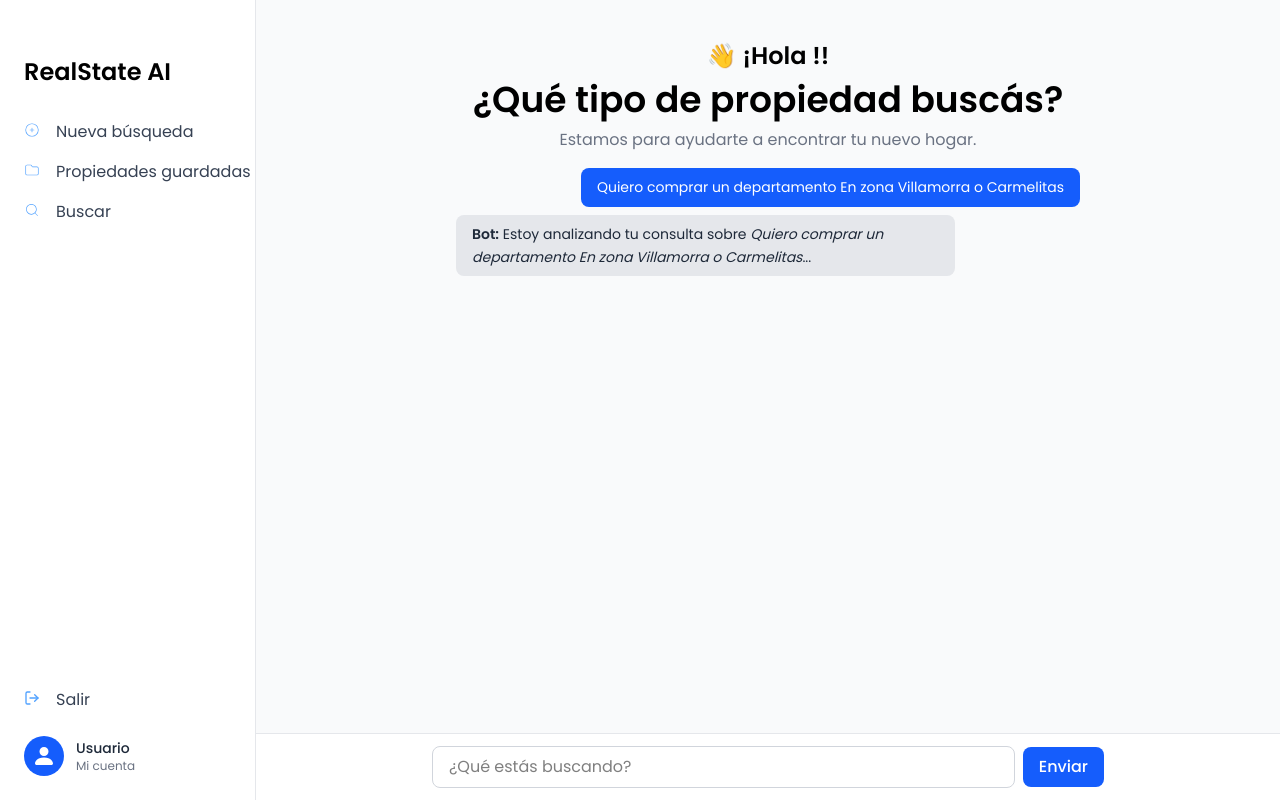
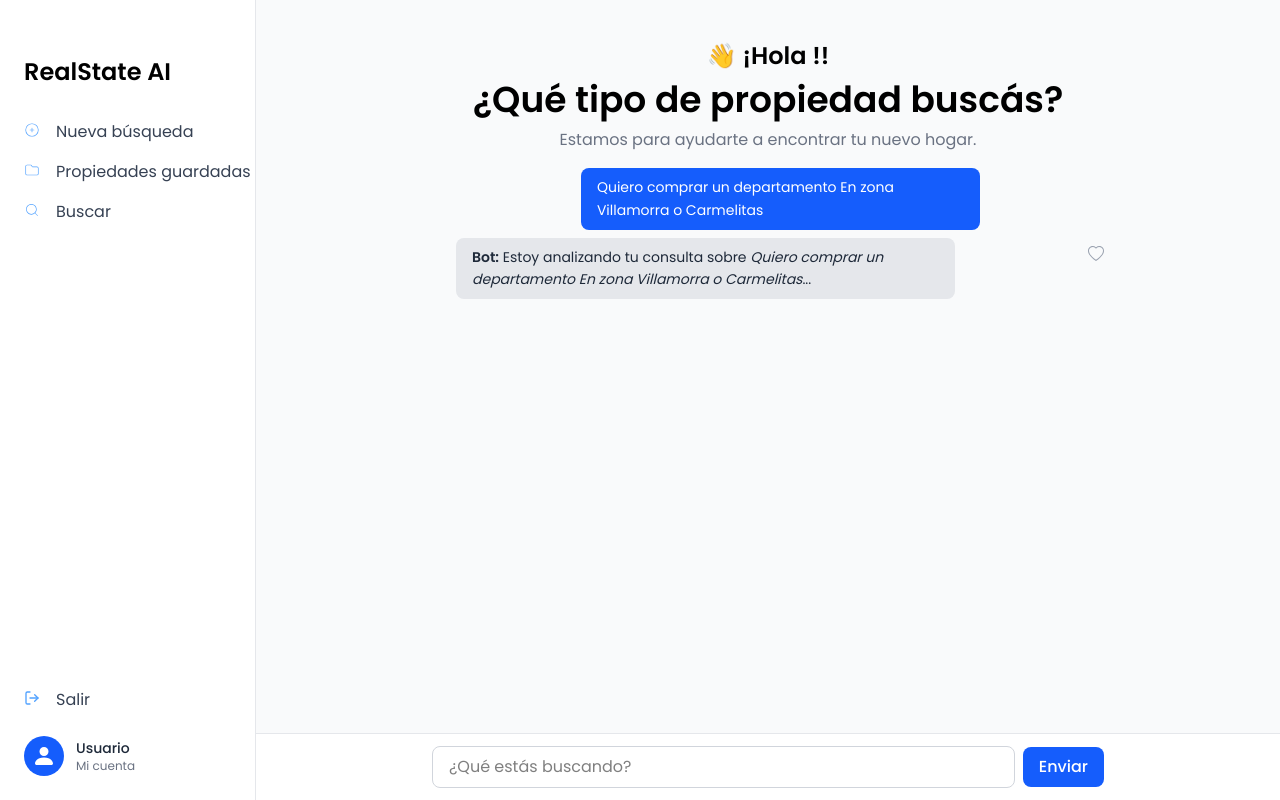
Before and after one commit to RealStateDev/backend_real_state_ai, a Next.js app: page /homePage in a window 1280 px wide. Both pictures are taken after a click on the element 940 px from the left and 223 px from the top of the page. Built offline with nearby package versions, Linux system fonts and the light colour scheme.

Commit message:
add favorite icon

```diff
--- a/src/app/homePage/page.tsx
+++ b/src/app/homePage/page.tsx
@@ -3,7 +3,7 @@ import React, { useEffect, useRef, useState } from "react";
 import { CiCirclePlus, CiFolderOn, CiSearch } from "react-icons/ci";
 import { FiMenu, FiLogOut } from "react-icons/fi";
 import { useRouter } from "next/navigation";
-import { BsPersonFill } from "react-icons/bs";
+import { BsPersonFill, BsHeart } from "react-icons/bs";
 
 export default function HomePage() {
   const [sidebarOpen, setSidebarOpen] = useState(false);
@@ -60,6 +60,12 @@ export default function HomePage() {
     sendMessage(message);
   };
 
+  const handleSaveBotMessage = (content: string) => {
+    const saved = localStorage.getItem("savedBotMessages");
+    const current = saved ? JSON.parse(saved) : [];
+    localStorage.setItem("savedBotMessages", JSON.stringify([...current, content]));
+  };
+
   const quickOptions = [
     { title: "Ayudame a buscar una casa", detail: "En Asunción para alquiler" },
     { title: "Quiero comprar un departamento", detail: "En zona Villamorra o Carmelitas" },
@@ -114,12 +120,23 @@ export default function HomePage() {
         <div ref={chatRef} className="flex-1 overflow-y-auto px-6 py-4 max-w-2xl mx-auto w-full">
           {messages.map((msg, index) => (
             <div key={index} className={`flex ${msg.sender === "user" ? "justify-end" : "justify-start"} mb-2`}>
+              <div className="relative group">
                 <div
                   className={`px-4 py-2 rounded-lg max-w-[80%] text-sm leading-relaxed ${
                     msg.sender === "user" ? "bg-blue-600 text-white" : "bg-gray-200 text-gray-800"
                   } animate-fade-in`}
                   dangerouslySetInnerHTML={{ __html: msg.content }}
                 />
+                {msg.sender === "bot" && (
+                  <button
+                    onClick={() => handleSaveBotMessage(msg.content)}
+                    className="absolute -right-6 top-2 text-gray-400 hover:text-blue-500 transition"
+                    title="Guardar respuesta"
+                  >
+                    <BsHeart />
+                  </button>
+                )}
+              </div>
               <div className="sr-only" aria-hidden="true">{msg.content}</div>
             </div>
           ))}
```
Lines whose indentation alone changed are shown as unchanged.
